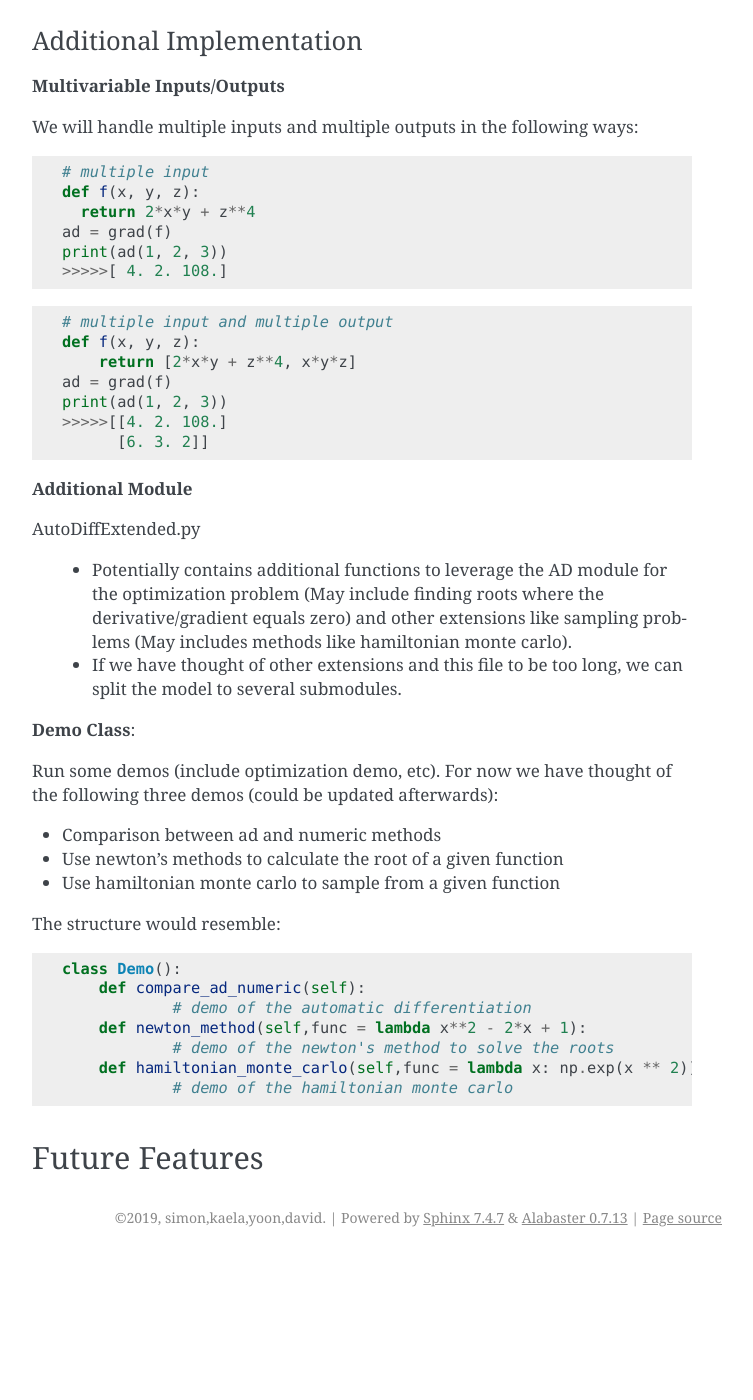
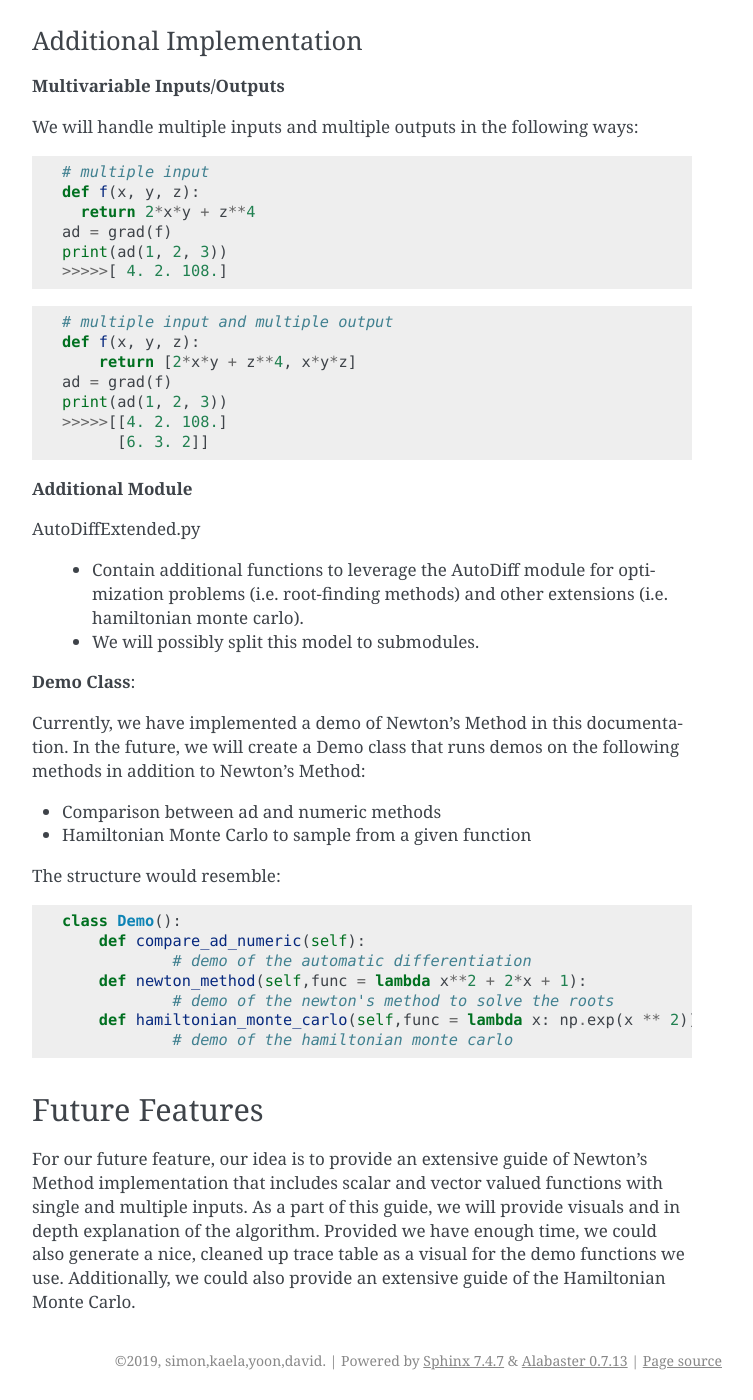
Before and after one commit to anno-domini-207/auto-diff, a Sphinx documentation site: the page built from docs/source/index.rst, in a window 1280 px wide and 1400 px high, scrolled down 8086 px. Shown: the whole window, without its empty margins (388-1141 px from the left). Built offline with Sphinx 7.4.7, drawn with Linux system fonts in a browser that asks for light colours; before the commit the page ends 9343 px from its top, so only the background shows below that.

Commit message:
update to future features section

```diff
--- a/docs/source/index.rst
+++ b/docs/source/index.rst
@@ -335,19 +335,17 @@ We will handle multiple inputs and multiple outputs in the following ways:
 
 AutoDiffExtended.py
 
-  - Potentially contains additional functions to leverage the AD module for the optimization problem (May include finding roots where the derivative/gradient equals zero) and other extensions like sampling problems (May includes methods like hamiltonian monte carlo).
+  - Contain additional functions to leverage the AutoDiff module for optimization problems (i.e. root-finding methods) and other extensions (i.e. hamiltonian monte carlo).
 
-  - If we have thought of other extensions and this file to be too long, we can split the model to several submodules.
+  - We will possibly split this model to submodules.
 
 **Demo Class**:
 
-Run some demos (include optimization demo, etc). For now we have thought of the following three demos (could be updated afterwards):
+Currently, we have implemented a demo of Newton's Method in this documentation. In the future, we will create a Demo class that runs demos on the following methods in addition to Newton's Method:
 
 - Comparison between ad and numeric methods
 
-- Use newton's methods to calculate the root of a given function
-
-- Use hamiltonian monte carlo to sample from a given function
+- Hamiltonian Monte Carlo to sample from a given function
 
 The structure would resemble:
 
@@ -356,12 +354,15 @@ The structure would resemble:
     class Demo():
     	def compare_ad_numeric(self):
     		# demo of the automatic differentiation
-    	def newton_method(self,func = lambda x**2 - 2*x + 1):
+    	def newton_method(self,func = lambda x**2 + 2*x + 1):
     		# demo of the newton's method to solve the roots
     	def hamiltonian_monte_carlo(self,func = lambda x: np.exp(x ** 2))
     		# demo of the hamiltonian monte carlo
 
 Future Features
 ---------------
+For our future feature, our idea is to provide an extensive guide of Newton's Method implementation that includes scalar and vector valued functions with single and multiple inputs. As a part of this guide, we will provide visuals and in depth explanation of the algorithm. Provided we have enough time, we could also generate a nice, cleaned up trace table as a visual for the demo functions we use.
+Additionally, we could also provide an extensive guide of the Hamiltonian Monte Carlo.
+
 .. toctree::
    :maxdepth: 2
```
